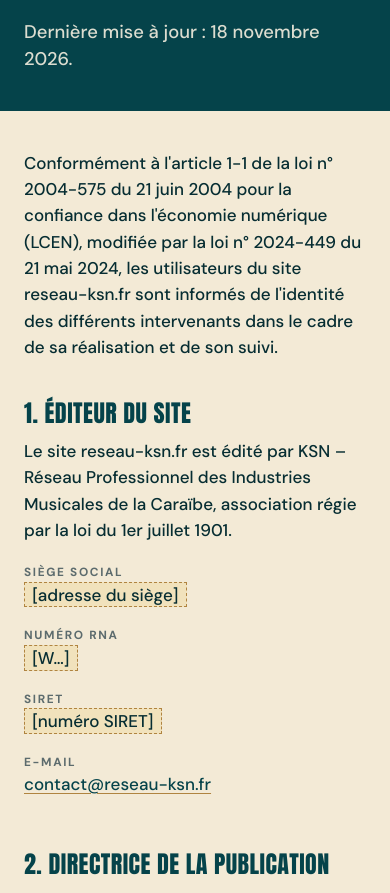
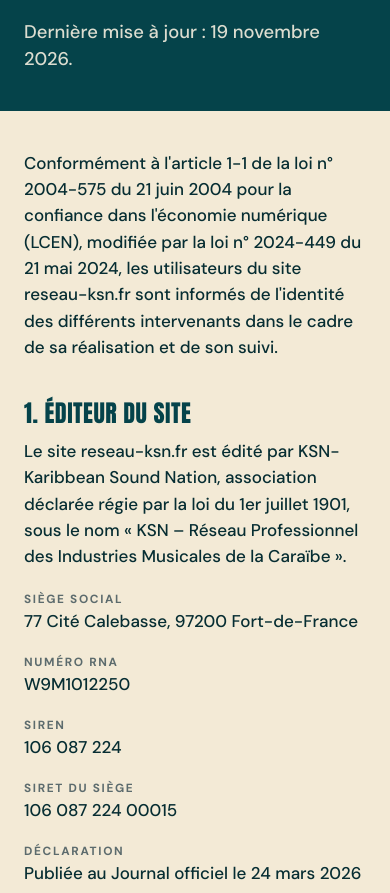
Before and after one commit to karibbeansoundnation-dev/reseau-ksn, a plain HTML site: page mentions-legales.html in a window 390 px wide. Shown: the part 202-1095 px from the top of the page. Drawn offline with Linux system fonts and the light colour scheme; a script that the page names is missing.

Commit message:
Mentions légales : siège, RNA, SIREN, SIRET, déclaration au JO et TVA d'après l'Annuaire des Entreprises
Le numéro de téléphone reste à compléter (page encore en noindex et non reliée).

Co-Authored-By: Claude Sonnet 5.5 <noreply@anthropic.com>

```diff
--- a/mentions-legales.html
+++ b/mentions-legales.html
@@ -4,7 +4,7 @@
 <meta charset="UTF-8">
 <meta name="viewport" content="width=device-width, initial-scale=1, viewport-fit=cover">
 <meta name="theme-color" content="#042F35">
-<!-- noindex : à retirer quand les trois champs « à compléter » sont remplis -->
+<!-- noindex : à retirer quand le numéro de téléphone (seul champ « à compléter ») est rempli -->
 <meta name="robots" content="noindex">
 <title>Mentions légales | KSN Karibbean Sound Nation</title>
 <meta name="description" content="Mentions légales du site reseau-ksn.fr : éditeur, hébergement, données personnelles et cookies.">
@@ -44,7 +44,7 @@
   <div class="container hero-inner">
     <p class="eyebrow">Informations légales</p>
     <h1>Mentions <em>légales</em></h1>
-    <p class="lead">Dernière mise à jour : 18 novembre 2026.</p>
+    <p class="lead">Dernière mise à jour : 19 novembre 2026.</p>
   </div>
 </div>
 
@@ -54,12 +54,16 @@
       <p>Conformément à l'article 1-1 de la loi n° 2004-575 du 21 juin 2004 pour la confiance dans l'économie numérique (LCEN), modifiée par la loi n° 2024-449 du 21 mai 2024, les utilisateurs du site reseau-ksn.fr sont informés de l'identité des différents intervenants dans le cadre de sa réalisation et de son suivi.</p>
 
       <h2>1. Éditeur du site</h2>
-      <p>Le site reseau-ksn.fr est édité par KSN – Réseau Professionnel des Industries Musicales de la Caraïbe, association régie par la loi du 1er juillet 1901.</p>
+      <p>Le site reseau-ksn.fr est édité par KSN-Karibbean Sound Nation, association déclarée régie par la loi du 1er juillet 1901, sous le nom « KSN – Réseau Professionnel des Industries Musicales de la Caraïbe ».</p>
       <dl class="legal-dl">
-        <dt>Siège social</dt><dd><span class="todo">[adresse du siège]</span></dd>
-        <dt>Numéro RNA</dt><dd><span class="todo">[W…]</span></dd>
-        <dt>SIRET</dt><dd><span class="todo">[numéro SIRET]</span></dd>
+        <dt>Siège social</dt><dd>77 Cité Calebasse, 97200 Fort-de-France</dd>
+        <dt>Numéro RNA</dt><dd>W9M1012250</dd>
+        <dt>SIREN</dt><dd>106 087 224</dd>
+        <dt>SIRET du siège</dt><dd>106 087 224 00015</dd>
+        <dt>Déclaration</dt><dd>Publiée au Journal officiel le 24 mars 2026</dd>
         <dt>E-mail</dt><dd><a href="mailto:contact@reseau-ksn.fr">contact@reseau-ksn.fr</a></dd>
+        <dt>Téléphone</dt><dd><span class="todo">[numéro de téléphone]</span></dd>
+        <dt>TVA</dt><dd>Non applicable, l'association n'étant pas assujettie aux impôts commerciaux</dd>
       </dl>
 
       <h2>2. Directrice de la publication</h2>
```
